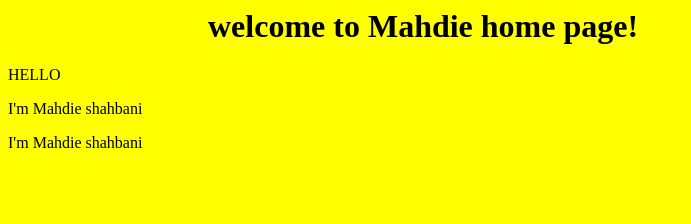
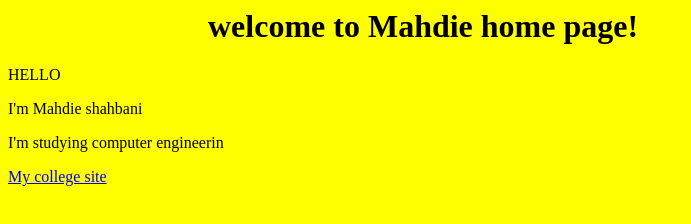
Before and after one commit to MShahbani/refah-git-tutorial, a plain HTML site: page Mahdie.html in a window 1280 px wide. Shown: the whole page, without its empty margins (0-691 px from the left). Drawn offline with Linux system fonts and the light colour scheme.

Commit message:
edit my home page and add my college site

```diff
--- a/Mahdie.html
+++ b/Mahdie.html
@@ -8,10 +8,8 @@
 <h1> welcome to Mahdie home page! </h1>
 <p> HELLO </p>
 <p> I'm Mahdie shahbani </p>
-
-
-<p> I'm Mahdie shahbani </p>
-
+<p> I'm studying computer engineerin </p>
+<p> <a href="https://refah.ac.ir/"> My college site </a> </p>
 
 </body>
 </html>
```
